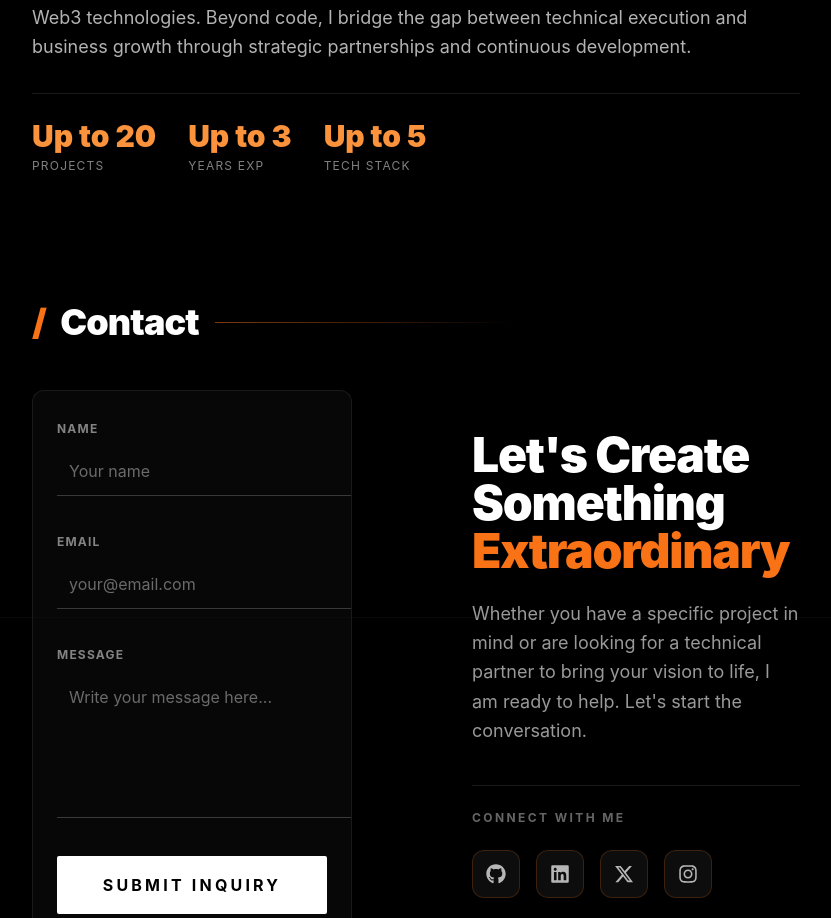
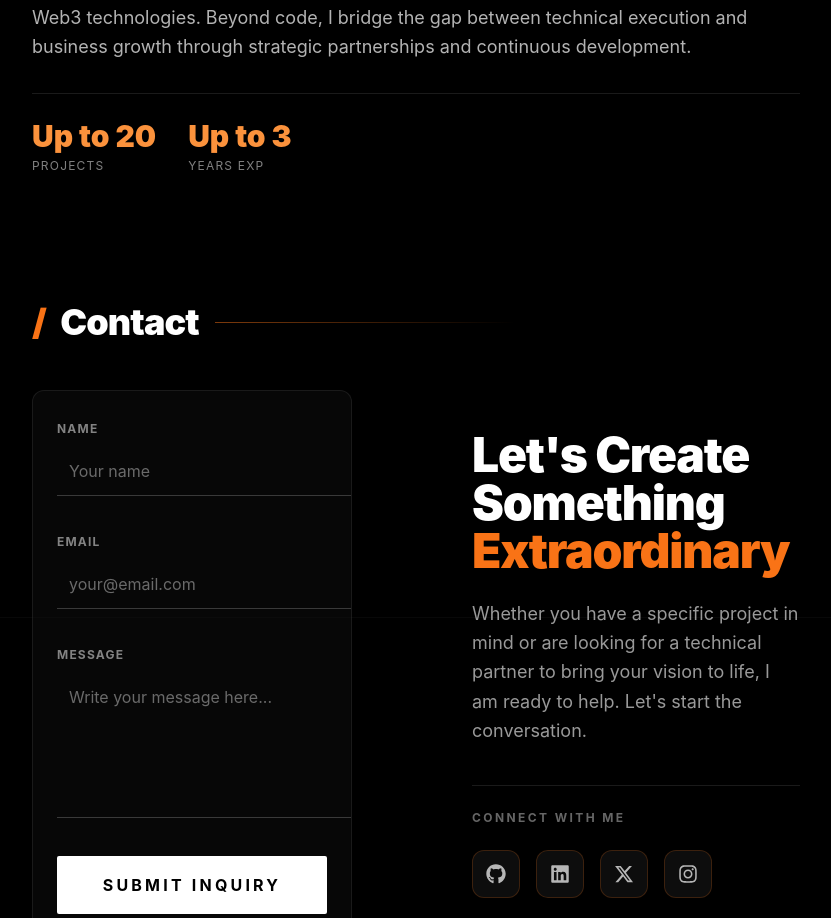
Before and after one commit to Terry3nty/Hikaru, a React (Vite) app: page / in a window 1280 px wide. Shown: the part 3383-4301 px from the top of the page, without its empty margins (224-1055 px from the left). Built offline with nearby package versions, Linux system fonts and the light colour scheme; no server answers.

Commit message:
re-calibration

```diff
--- a/src/components/About.jsx
+++ b/src/components/About.jsx
@@ -52,10 +52,6 @@ const About = () => {
               <p className='text-3xl font-black text-orange-400'>Up to 3</p>
               <p className='text-xs text-white/50 uppercase tracking-widest mt-1'>Years Exp</p>
             </div>
-            <div className='text-left'>
-              <p className='text-3xl font-black text-orange-400'>Up to 5</p>
-              <p className='text-xs text-white/50 uppercase tracking-widest mt-1'>Tech Stack</p>
-            </div>
           </div>
         </div>
 
```
